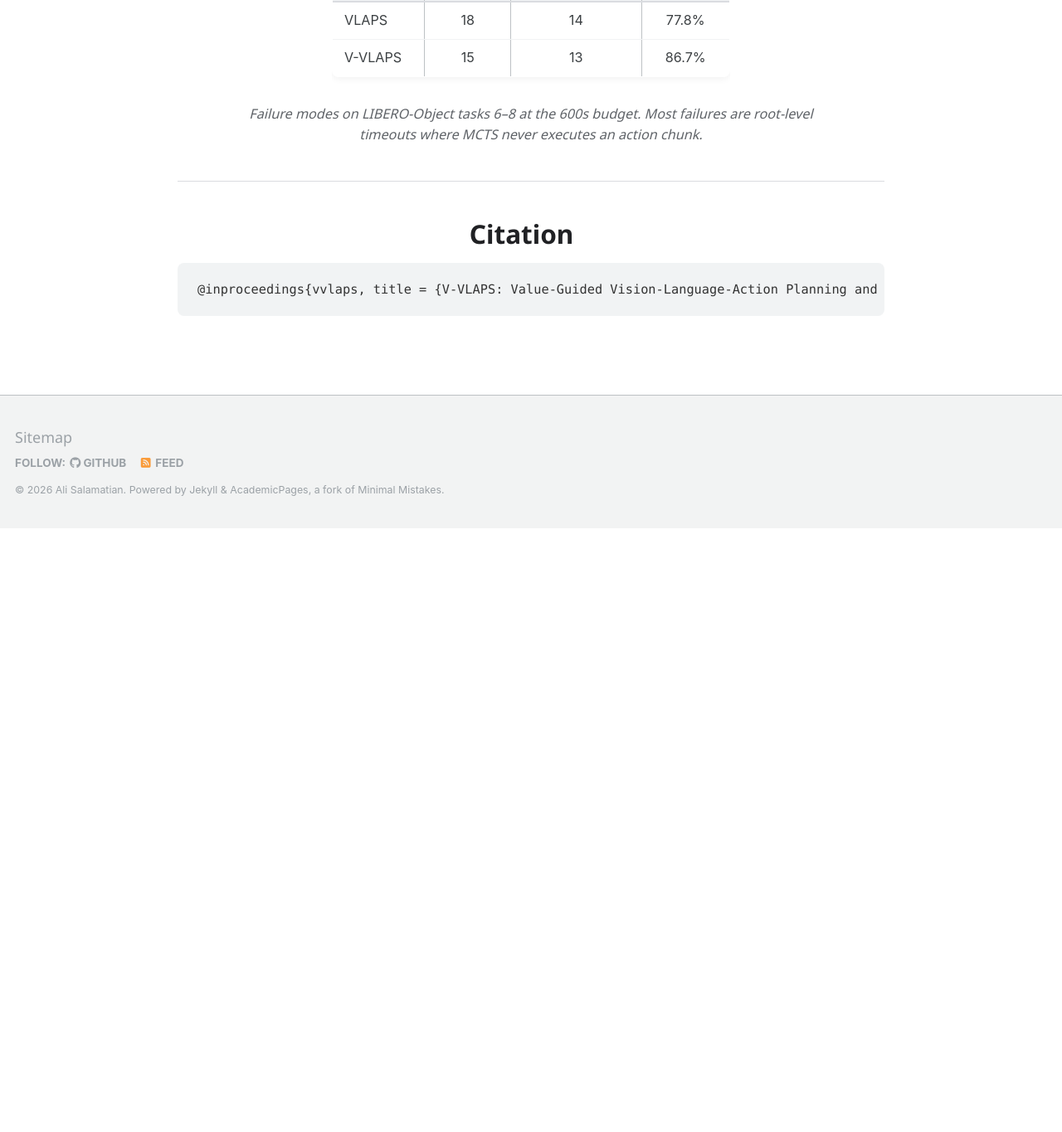
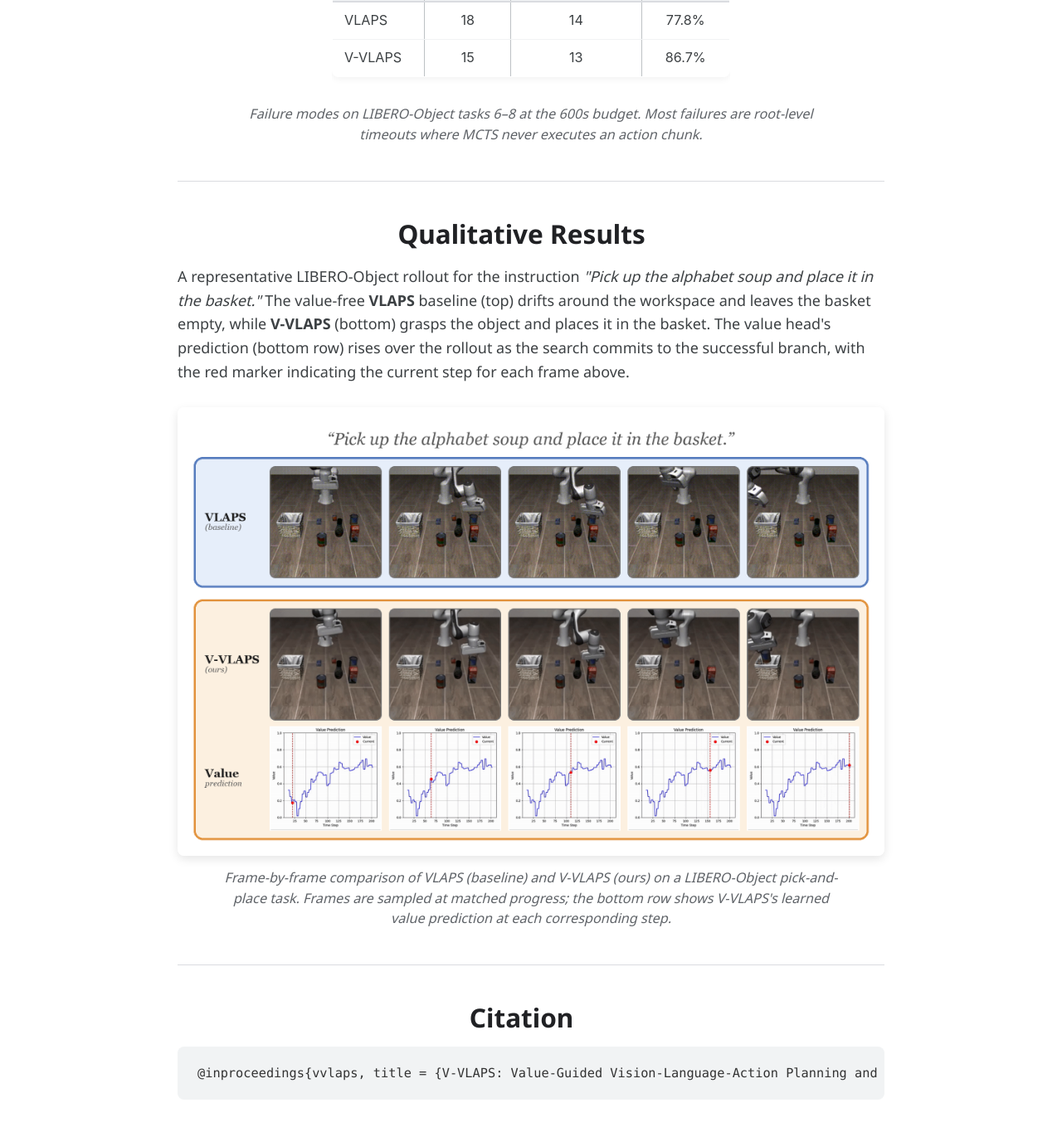
Before and after one commit to alisalamatian1/alisalamatian1.github.io, a Jekyll site: the page built from _publications/vvlaps.html, in a window 1280 px wide and 1400 px high, scrolled down 4434 px. Shown: the top 1365 px of the window at 83% size. Built offline with Jekyll 4.4.1, drawn with Linux system fonts in a browser that asks for light colours; some web fonts are replaced; before the commit the page ends 5071 px from its top, so only the background shows below that.

Commit message:
Adding VVLAPS qualitative result

```diff
--- a/_publications/vvlaps.html
+++ b/_publications/vvlaps.html
@@ -170,6 +170,25 @@ permalink: /publications/vvlaps/
 
   <hr class="section-divider">
 
+  <!-- Qualitative Results -->
+  <div class="content-section">
+    <h2 class="section-title" id="qualitative"><a href="#qualitative">Qualitative Results</a></h2>
+    <div class="text-content">
+      <p>
+        A representative LIBERO-Object rollout for the instruction <em>"Pick up the alphabet soup and place it in the basket."</em> The value-free <strong>VLAPS</strong> baseline (top) drifts around the workspace and leaves the basket empty, while <strong>V-VLAPS</strong> (bottom) grasps the object and places it in the basket. The value head's prediction (bottom row) rises over the rollout as the search commits to the successful branch, with the red marker indicating the current step for each frame above.
+      </p>
+    </div>
+
+    <div class="figure-wrap">
+      <img src="{{ site.url }}/images/vvlaps/qualitative.png" alt="Qualitative comparison of VLAPS and V-VLAPS rollouts" class="figure-img">
+      <p class="figure-caption">
+        Frame-by-frame comparison of VLAPS (baseline) and V-VLAPS (ours) on a LIBERO-Object pick-and-place task. Frames are sampled at matched progress; the bottom row shows V-VLAPS's learned value prediction at each corresponding step.
+      </p>
+    </div>
+  </div>
+
+  <hr class="section-divider">
+
   <!-- BibTeX -->
   <div class="content-section" id="BibTeX">
     <h2 class="section-title">Citation</h2>
```
Also changed, not shown: images/vvlaps/qualitative.png (added).
